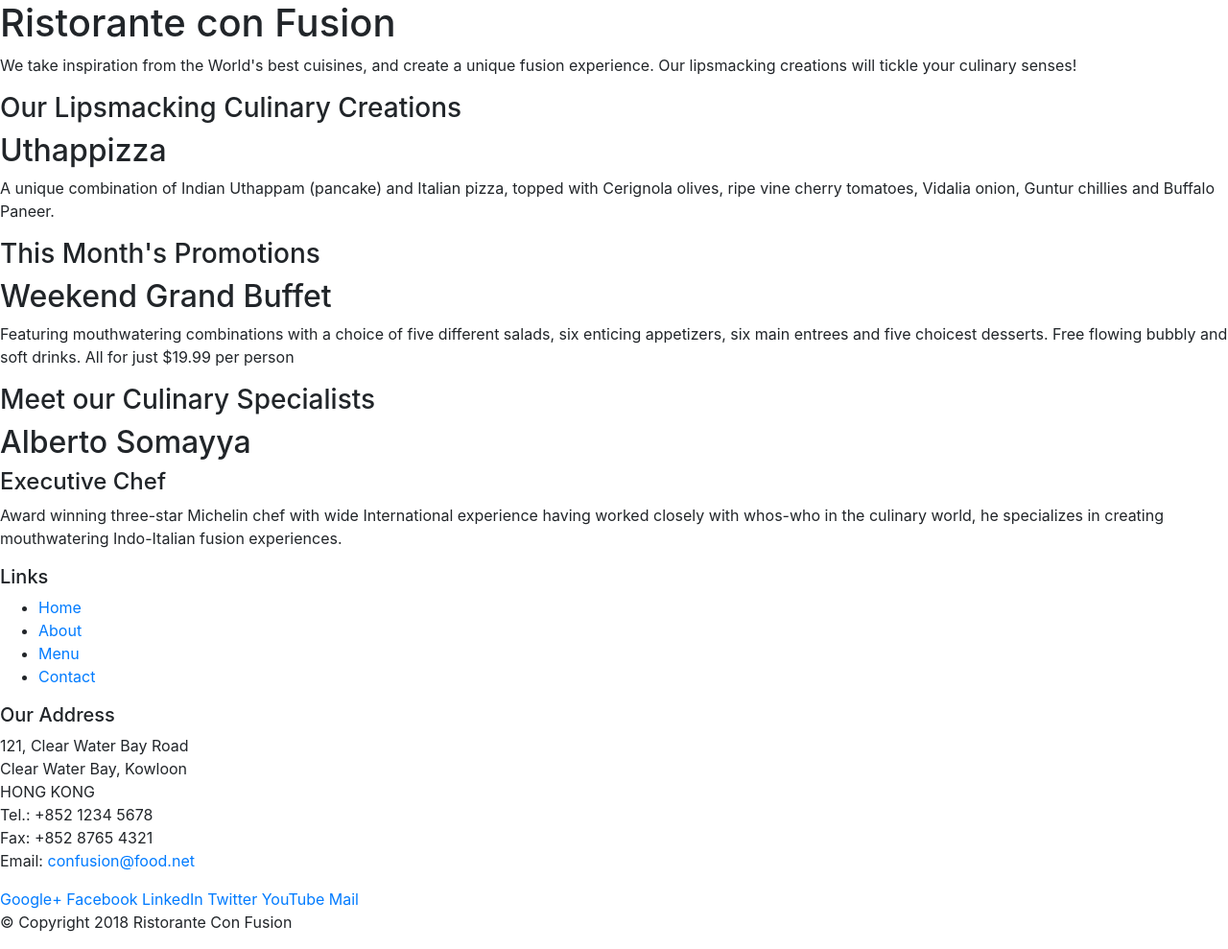
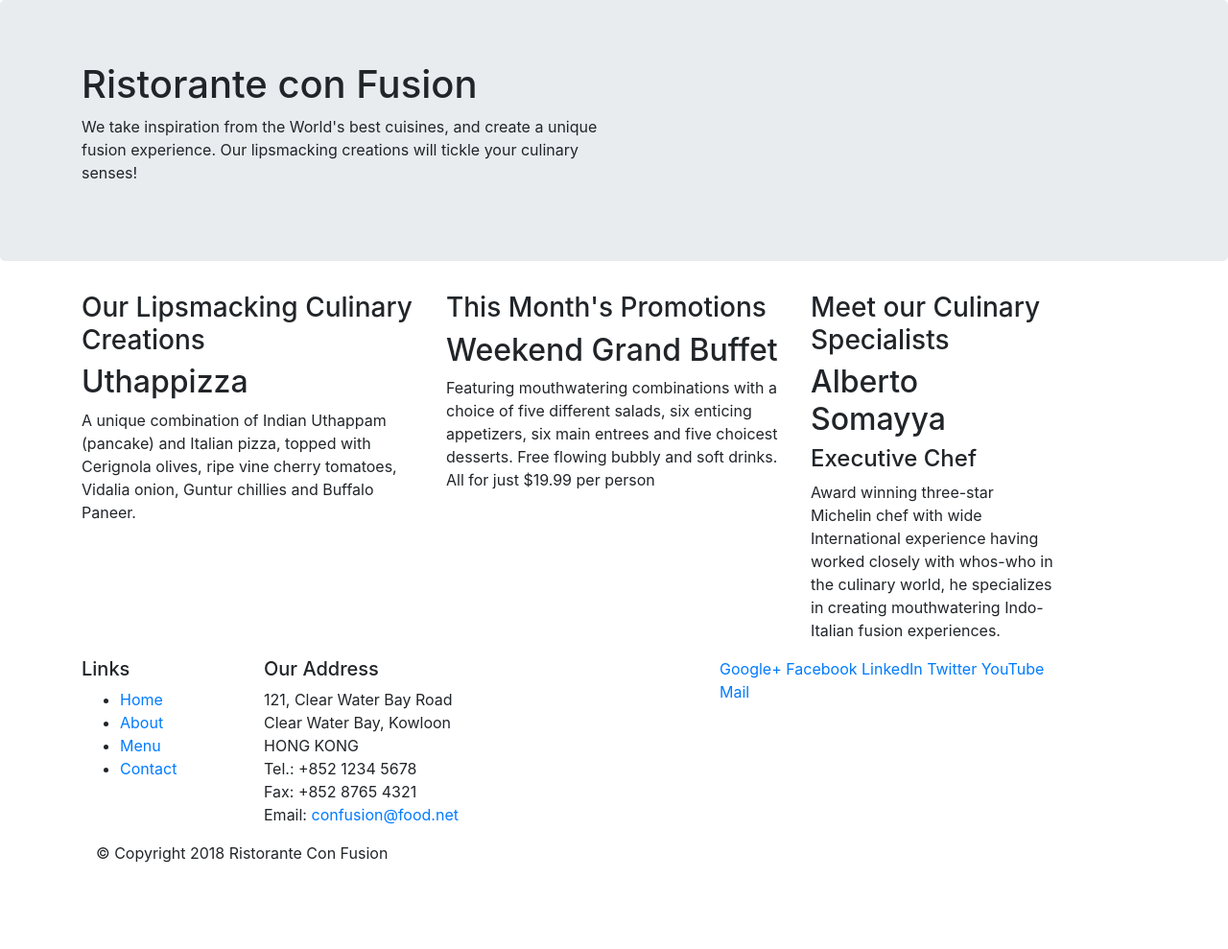
Before and after one commit to cong0912/reactjs, a website: page index.html in a window 1280 px wide. Shown: the whole page at 96% size. After the commit the page ends 917 px from the top, so only its background shows below. Drawn offline with nearby package versions, Linux system fonts and the light colour scheme.

Commit message:
update new

```diff
--- a/index.html
+++ b/index.html
@@ -14,10 +14,10 @@
 
 <body>
 
-    <header>
-        <div>
-            <div>
-                <div>
+    <header class="jumbotron">
+        <div class="container">
+            <div class="row">
+                <div class=" col-sm-6">
                     <h1>Ristorante con Fusion</h1>
                     <p>We take inspiration from the World's best cuisines, and create a unique fusion experience. Our lipsmacking creations will tickle your culinary senses!</p>
                 </div>
@@ -27,8 +27,9 @@
         </div>
     </header>
 
-    <div>
-        <div>
+    <div class="container">
+        <div class="row">
+        <div class="col-12 col-sm-4 col-md-4">
             <div>
                 <h3>Our Lipsmacking Culinary Creations</h3>
             </div>
@@ -39,7 +40,7 @@
         </div>
 
 
-        <div>
+        <div class="col-12 col-sm-4 col-md-4">
             <div>
                 <h3>This Month's Promotions</h3>
             </div>
@@ -49,7 +50,7 @@
             </div>
         </div>
 
-        <div>
+        <div class="col-12 col-sm-4 col-md-3">
             <div>
                 <h3>Meet our Culinary Specialists</h3>
             </div>
@@ -60,11 +61,12 @@
             </div>
         </div>
     </div>
+    </div>
 
     <footer>
-        <div>
-            <div>
-                <div>
+        <div class="container">
+            <div class="row">
+                <div class="col-4 col-sm-2">
                     <h5>Links</h5>
                     <ul>
                         <li><a href="#">Home</a></li>
@@ -73,7 +75,7 @@
                         <li><a href="#">Contact</a></li>
                     </ul>
                 </div>
-                <div>
+                <div class="col-7 col-sm-5  ">
                     <h5>Our Address</h5>
                     <address>
 		              121, Clear Water Bay Road<br>
@@ -84,7 +86,7 @@
 		              Email: <a href="mailto:confusion@food.net">confusion@food.net</a>
 		           </address>
                 </div>
-                <div>
+                <div class="col-12 col-sm-4">
                     <div>
                         <a href="http://google.com/+">Google+</a>
                         <a href="http://www.facebook.com/profile.php?id=">Facebook</a>
@@ -95,7 +97,7 @@
                     </div>
                 </div>
            </div>
-           <div>
+           <div class="col-auto">
                 <div>
                     <p>© Copyright 2018 Ristorante Con Fusion</p>
                 </div>
```
